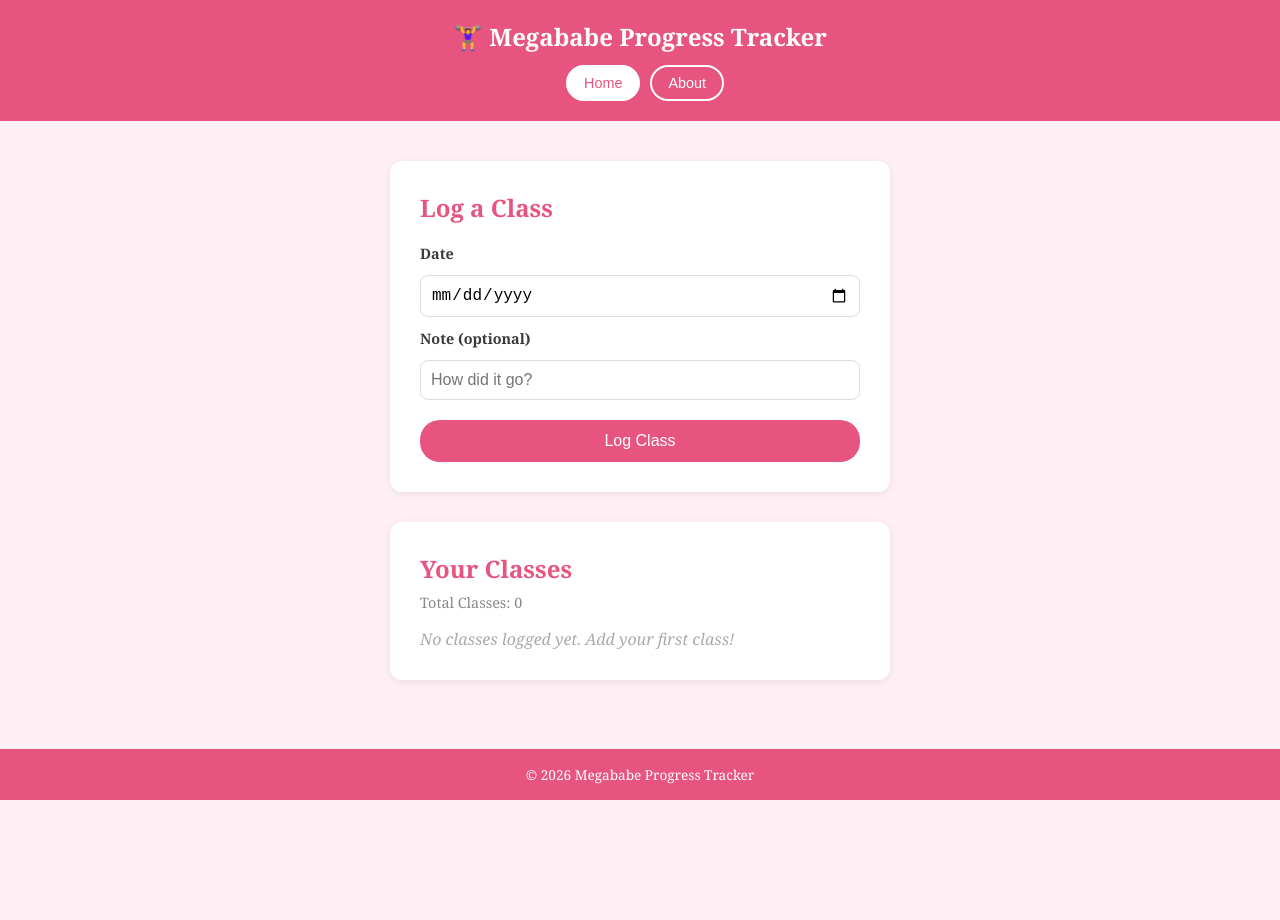
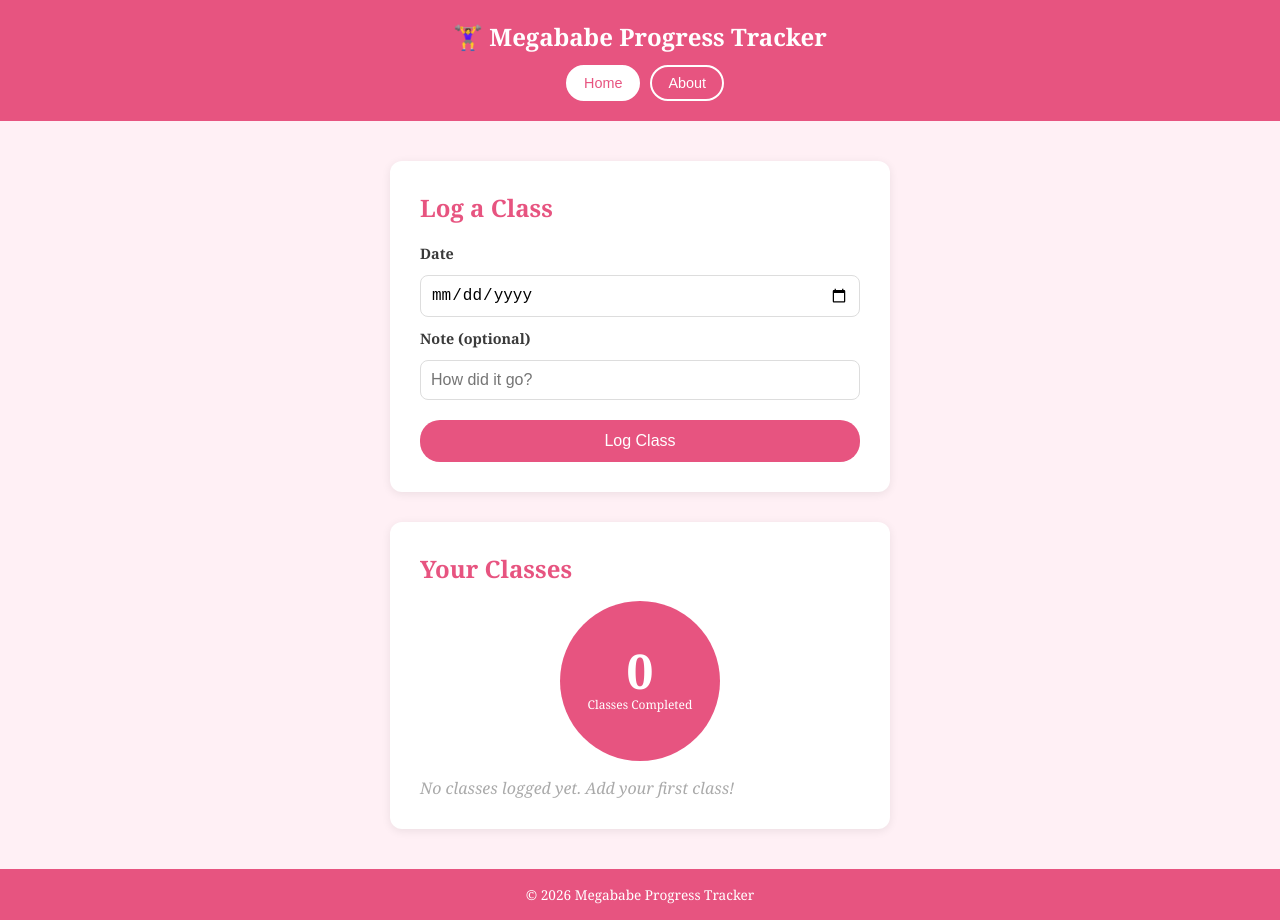
Before and after one commit to jilliandavis96/megababe-progress-tracker, a React (Vite) app: page / in a window 1280 px wide. Before the commit the page ends 800 px from the top, so only its background shows below. Built offline with nearby package versions, Linux system fonts and the light colour scheme.

Commit message:
add class counter badge to ClassList

```diff
--- a/src/App.css
+++ b/src/App.css
@@ -144,6 +144,34 @@ main {
   margin-bottom: 16px;
 }
 
+/* CLASS COUNTER */
+.heart-counter {
+  display: flex;
+  flex-direction: column;
+  align-items: center;
+  justify-content: center;
+  background-color: #e75480;
+  border-radius: 50%;
+  width: 160px;
+  height: 160px;
+  margin: 16px auto;
+}
+
+.heart-number {
+  font-size: 3rem;
+  font-weight: bold;
+  color: white;
+  line-height: 1;
+}
+
+.heart-label {
+  font-size: 0.75rem;
+  color: white;
+  text-align: center;
+  line-height: 1.6;
+}
+
+
 .empty-message {
   color: #aaa;
   font-style: italic;
--- a/src/components/classList.jsx
+++ b/src/components/classList.jsx
@@ -40,8 +40,13 @@ function ClassList({ classes, deleteClass }) {
   return (
     <section className="class-list">
       <h2>Your Classes</h2>
-      {/* Display total number of classes logged */}
-      <p className="class-count">Total Classes: {classes.length}</p>
+
+      {/* Heart counter badge */}
+      <div className="heart-counter">
+        <span className="heart-number">{classes.length}</span>
+        <span className="heart-label">Classes Completed</span>
+        {classes.length > 0 && <span className="heart-label">Way to go!</span>}
+      </div>
 
       {/* Only show streak if at least one class is logged */}
       {classes.length > 0 && (
```
